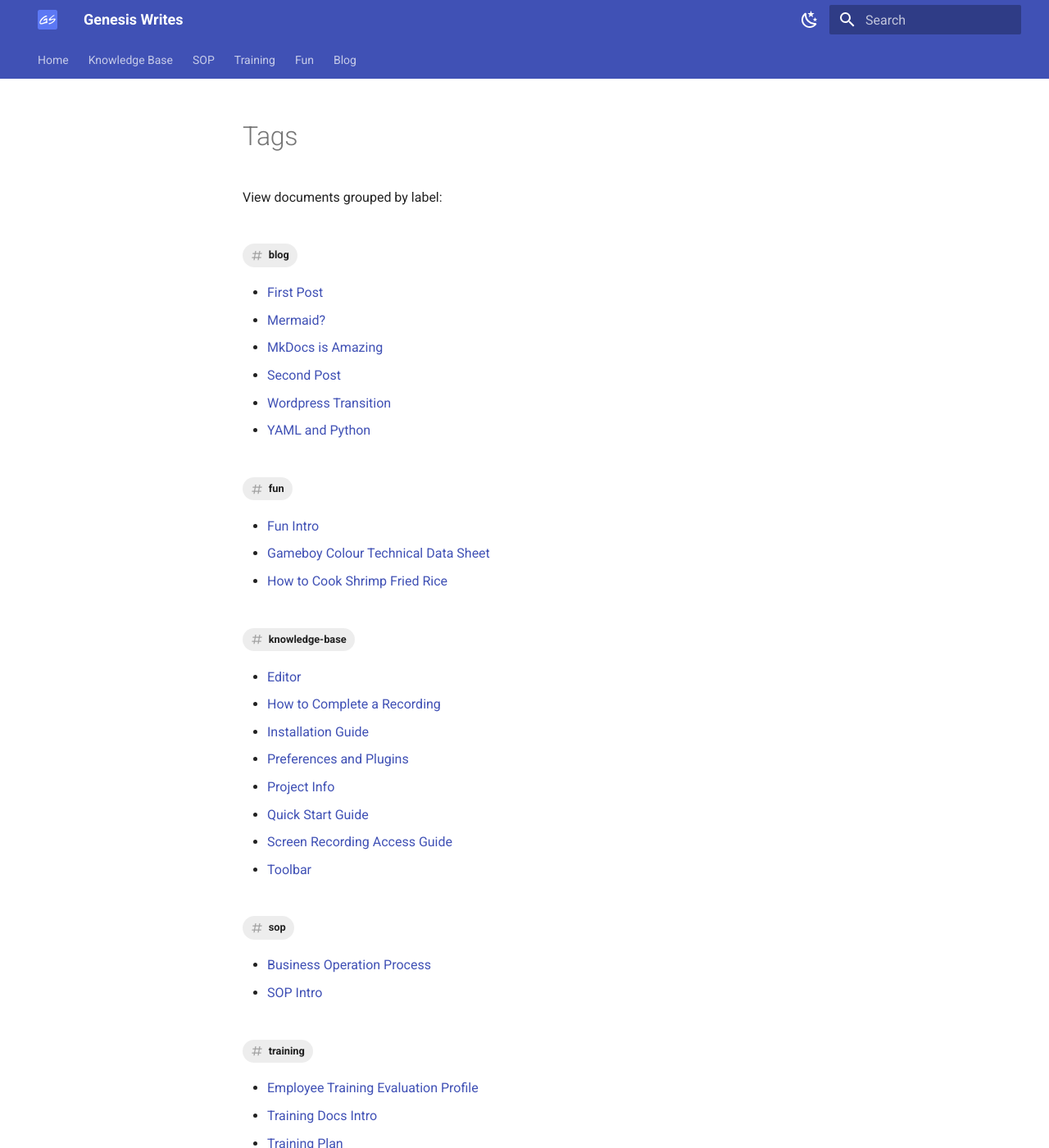
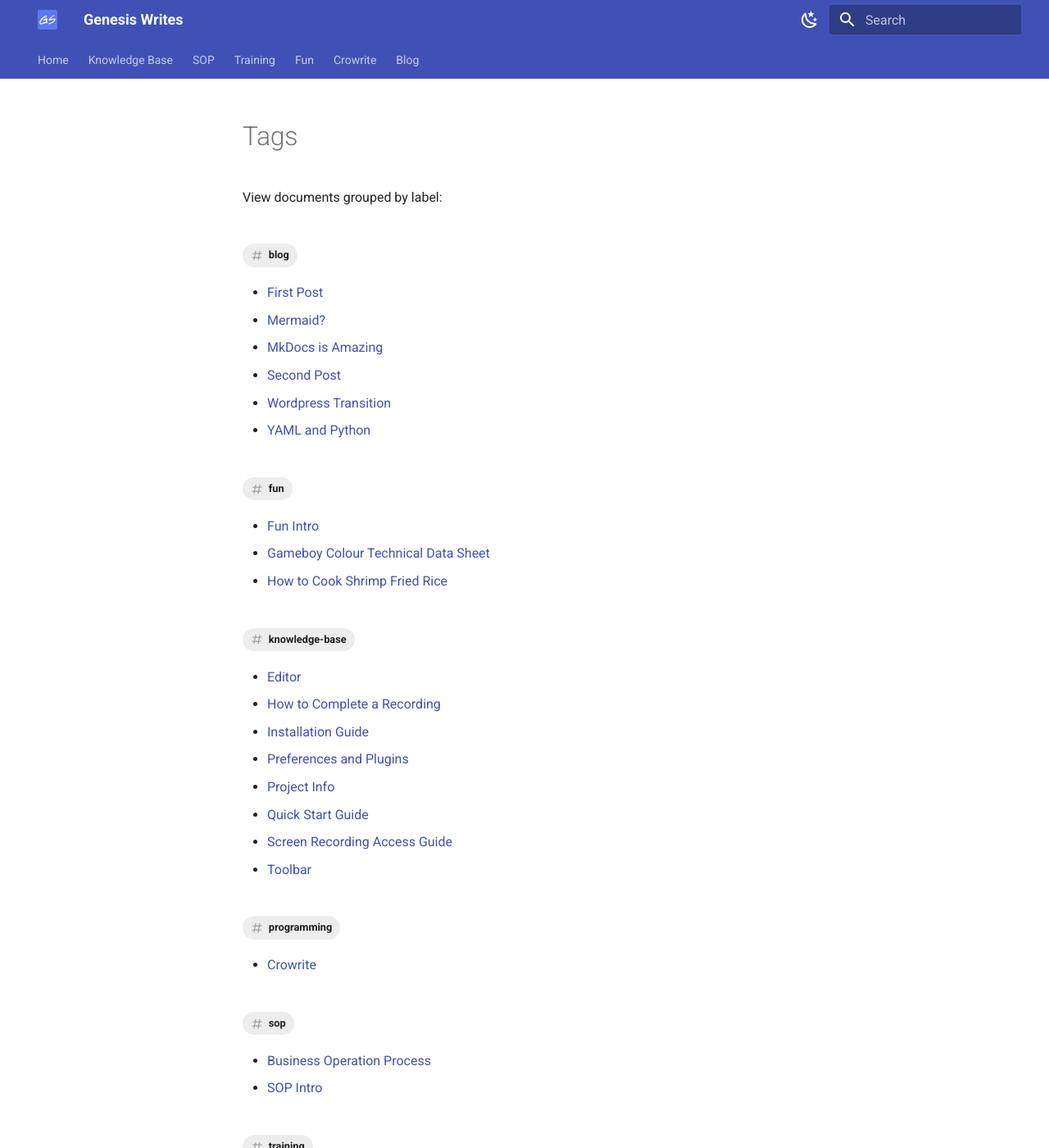
Before and after one commit to genesis-writing/gen-tech-writing-portfolio-and-blog-v2, an MkDocs documentation site: the page built from docs/tags.md, in a window 1280 px wide and 1400 px high. Shown: the whole window at 82% size. Built offline with MkDocs 1.6.1 and Material for MkDocs 9.7.7, drawn with Linux system fonts in a browser that asks for light colours; part of the change alters nothing that is shown.

Commit message:
add Crowrite project

```diff
--- /dev/null
+++ b/docs/crowrite.md
@@ -0,0 +1,24 @@
+---
+title: Crowrite
+tags:
+  - programming
+---
+
+# Crowrite - Final Project for CS50x
+
+Crowrite is a Flask application that assists Technical Writers with their day-to-day tasks. I created this application as my final project for [Harvard CS50’s Introduction to Computer Science](https://pll.harvard.edu/course/cs50-introduction-computer-science) course. The name "Crowrite" combines my love for birds and writing, and I think it sounds neat 😎.
+
+In a nutshell, here's how I built it:
+
+- Jinja for templates and various Bootstrap components
+- sqlite3 database to contain usernames and hashed passwords
+- API call to display a random bird picture on the home page for authenticated users
+- API call to retrieve definitions for user-submitted words
+- Beautiful Soup to parse a user-submitted webpage's HTML structure and extract all headings to create a summary
+- Beautiful Soup to parse an Atom feed's XML structure to extract monthly newsletter titles, published timestamps, and content links
+
+## Demo Video
+
+Check out my demo!
+
+<iframe width="560" height="315" src="https://www.youtube.com/embed/wfyjqnPiO9M?si=WISCBImHVlIrWKfp" title="YouTube video player" frameborder="0" allow="accelerometer; autoplay; clipboard-write; encrypted-media; gyroscope; picture-in-picture; web-share" referrerpolicy="strict-origin-when-cross-origin" allowfullscreen></iframe>
--- a/mkdocs.yml
+++ b/mkdocs.yml
@@ -118,6 +118,7 @@ extra:
     Training: training
     Fun: fun
     Blog: blog
+    Programming: programming
 
 #For Footer
 copyright: Copyright &copy; 2024 Genesis Sorto - Technical Writer
@@ -190,6 +191,9 @@ nav:
     - How to Cook Shrimp Fried Rice: fun/how-to-cook-shrimp-fried-rice.md
     - Gameboy Colour Technical Data Sheet: fun/gameboy-colour-technical-data-sheet-portfolio.md
 
+  # Crowrite CS50 Final Project
+  - Crowrite: crowrite.md
+
   # Blog posts
   - Blog:
     - blog/index.md
```
